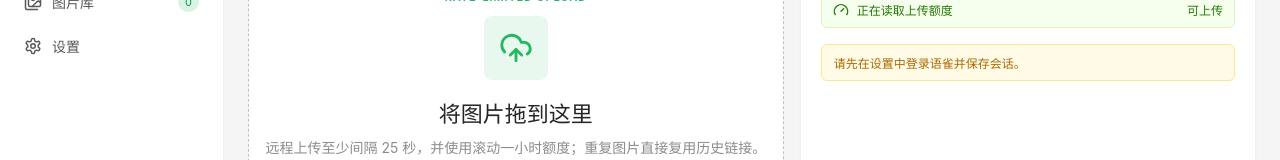
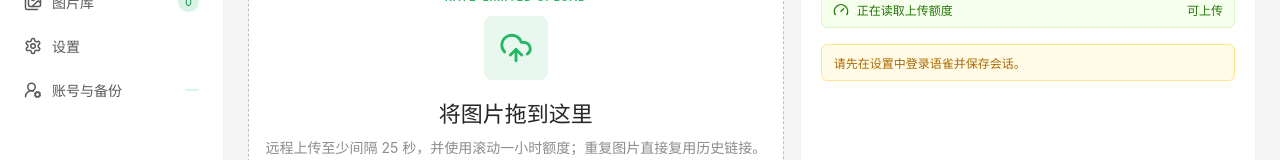
Before and after one commit to weepwood/QuePic, a React (Vite) app: page / in a window 1280 px wide. Shown: the part 188-348 px from the top of the page. Built offline with nearby package versions, Linux system fonts and the light colour scheme.

Commit message:
接入账号与备份管理入口

```diff
--- a/src/main.tsx
+++ b/src/main.tsx
@@ -1,14 +1,17 @@
 import { StrictMode } from 'react';
 import { createRoot } from 'react-dom/client';
 import App from './App';
+import { AccountBackupManager } from './components/AccountBackupManager';
 import './styles.css';
 import './preview.css';
 import './yuque-theme.css';
 import './batch-document.css';
 import './feature-enhancements.css';
+import './account-backup.css';
 
 createRoot(document.getElementById('root')!).render(
   <StrictMode>
     <App />
+    <AccountBackupManager />
   </StrictMode>,
 );
```
